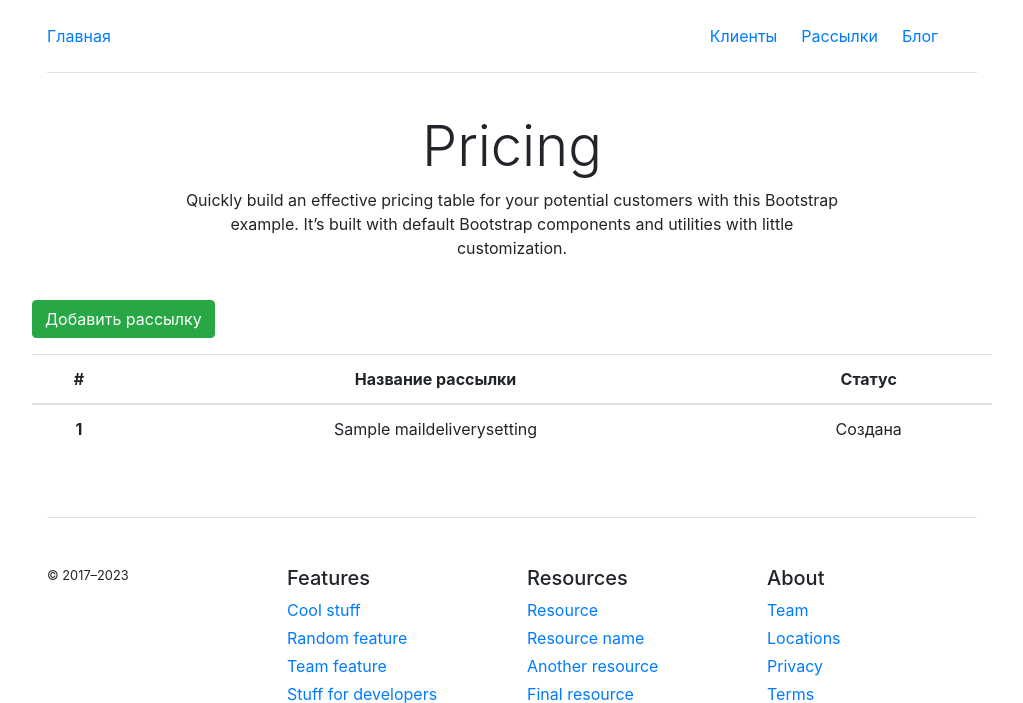
After one commit to StanislavVasilchenko/email_newsletter, a Django app: page /delivery_view/ in a window 1280 px wide. The commit adds this page. Shown: the top 703 px of the page, without its empty margins (128-1151 px from the left). Run offline with Django 5.2, Linux system fonts and the light colour scheme; tables that the repository leaves empty hold one stand-in row (values such as "Sample post"); some libraries are stand-ins or nearby versions.

Commit message:
add MailDeliverySettingsListView

```diff
--- a/newsletter/models.py
+++ b/newsletter/models.py
@@ -34,7 +34,7 @@
         (DAY, 'Раз в день'),
         (WEEK, 'Раз в неделю')
     ]
-
+    name = models.CharField(max_length=150, verbose_name='Название рассылки', blank=True, null=True)
     time_start = models.DateTimeField(verbose_name='Начало рассылки')
     time_stop = models.DateTimeField(verbose_name='Окончание рассылки')
     periodicity = models.CharField(max_length=70, choices=PERIODICITY_CHOICE, verbose_name='Периодичность рассылки')
--- a/newsletter/templates/newsletter/includes/inc_header.html
+++ b/newsletter/templates/newsletter/includes/inc_header.html
@@ -5,8 +5,8 @@
     <div class="col text-lg-right">
         <nav class="d-inline-flex mt-2 mt-md-0 align-items-md-end">
             <a class="mr-md-4 py-2 link-body-emphasis text-decoration-none" href="{% url 'newsletter:clients' %}">Клиенты</a>
+            <a class="mr-md-4 py-2 link-body-emphasis text-decoration-none" href="{% url 'newsletter:delivery_view' %}">Рассылки</a>
             <a class="mr-md-4 py-2 link-body-emphasis text-decoration-none" href="#">Блог</a>
-            <a class="mr-md-4 py-2 link-body-emphasis text-decoration-none" href="#">Рассылки</a>
         </nav>
     </div>
 </div>
--- a/newsletter/templates/newsletter/index.html
+++ b/newsletter/templates/newsletter/index.html
@@ -30,7 +30,7 @@
             <div class="col text-lg-right">
                 <nav class="d-inline-flex mt-2 mt-md-0 align-items-md-end">
                     <a class="mr-md-4 py-2 link-body-emphasis text-decoration-none" href="{% url 'newsletter:clients' %}">Клиенты</a>
-                    <a class="mr-md-4 py-2 link-body-emphasis text-decoration-none" href="#">Рассылки</a>
+                    <a class="mr-md-4 py-2 link-body-emphasis text-decoration-none" href="{% url 'newsletter:delivery_view' %}">Рассылки</a>
                     <a class="mr-md-4 py-2 link-body-emphasis text-decoration-none" href="#">Блог</a>
                 </nav>
             </div>
@@ -79,7 +79,7 @@
                             <li>Phone and email support</li>
                             <li>Help center access</li>
                         </ul>
-                        <button type="button" class="w-100 btn btn-lg btn-primary">К рассылкам</button>
+                        <a href="{% url 'newsletter:delivery_view' %}" type="button" class="w-100 btn btn-lg btn-primary">К рассылкам</a>
                     </div>
                 </div>
             </div>
--- /dev/null
+++ b/newsletter/templates/newsletter/maildeliverysettings_list.html
@@ -0,0 +1,32 @@
+{% extends 'newsletter/base.html' %}
+{% block content %}
+    <p class="d-inline-flex gap-1">
+        <a class="btn btn-success" data-bs-toggle="collapse" href="{% url 'newsletter:delivery_create' %}" role="button"
+           aria-expanded="false"
+           aria-controls="collapseExample">
+            Добавить рассылку
+        </a>
+    </p>
+
+    <table class="table">
+        <thead>
+        <tr>
+            <th scope="col">#</th>
+            <th scope="col">Название рассылки</th>
+            <th scope="col">Статус</th>
+        </tr>
+        </thead>
+        <tbody>
+        {% for object in object_list %}
+            <tr>
+
+                <th scope="row">{{ forloop.counter }}</th>
+                <td>{{ object.name }}</td>
+                <td>{{ object.status }}</td>
+
+            </tr>
+        {% endfor %}
+        </tbody>
+    </table>
+
+{% endblock %}
--- a/newsletter/urls.py
+++ b/newsletter/urls.py
@@ -2,7 +2,8 @@
 
 from newsletter.apps import NewsletterConfig
 from newsletter.views import (IndexView, ClientListView, ClientCreateView,
-                              ClientDetailView, ClientUpdateView, ClientDeleteView, MailDeliverySettingsCreateView)
+                              ClientDetailView, ClientUpdateView, ClientDeleteView, MailDeliverySettingsCreateView,
+                              MailDeliverySettingsListView)
 
 app_name = NewsletterConfig.name
 
@@ -14,4 +15,5 @@
     path('client_update/<int:pk>', ClientUpdateView.as_view(), name='client_update'),
     path('client_delete/<int:pk>', ClientDeleteView.as_view(), name='client_delete'),
     path('delivery_create/', MailDeliverySettingsCreateView.as_view(), name='delivery_create'),
+    path('delivery_view/', MailDeliverySettingsListView.as_view(), name='delivery_view'),
 ]
--- a/newsletter/views.py
+++ b/newsletter/views.py
@@ -45,5 +45,9 @@
 
 class MailDeliverySettingsCreateView(CreateView):
     model = MailDeliverySettings
-    fields = ('time_start', 'time_stop', 'periodicity', 'subject', 'message')
+    fields = ('name', 'time_start', 'time_stop', 'periodicity', 'subject', 'message')
     success_url = reverse_lazy('newsletter:clients')
+
+
+class MailDeliverySettingsListView(ListView):
+    model = MailDeliverySettings
```
